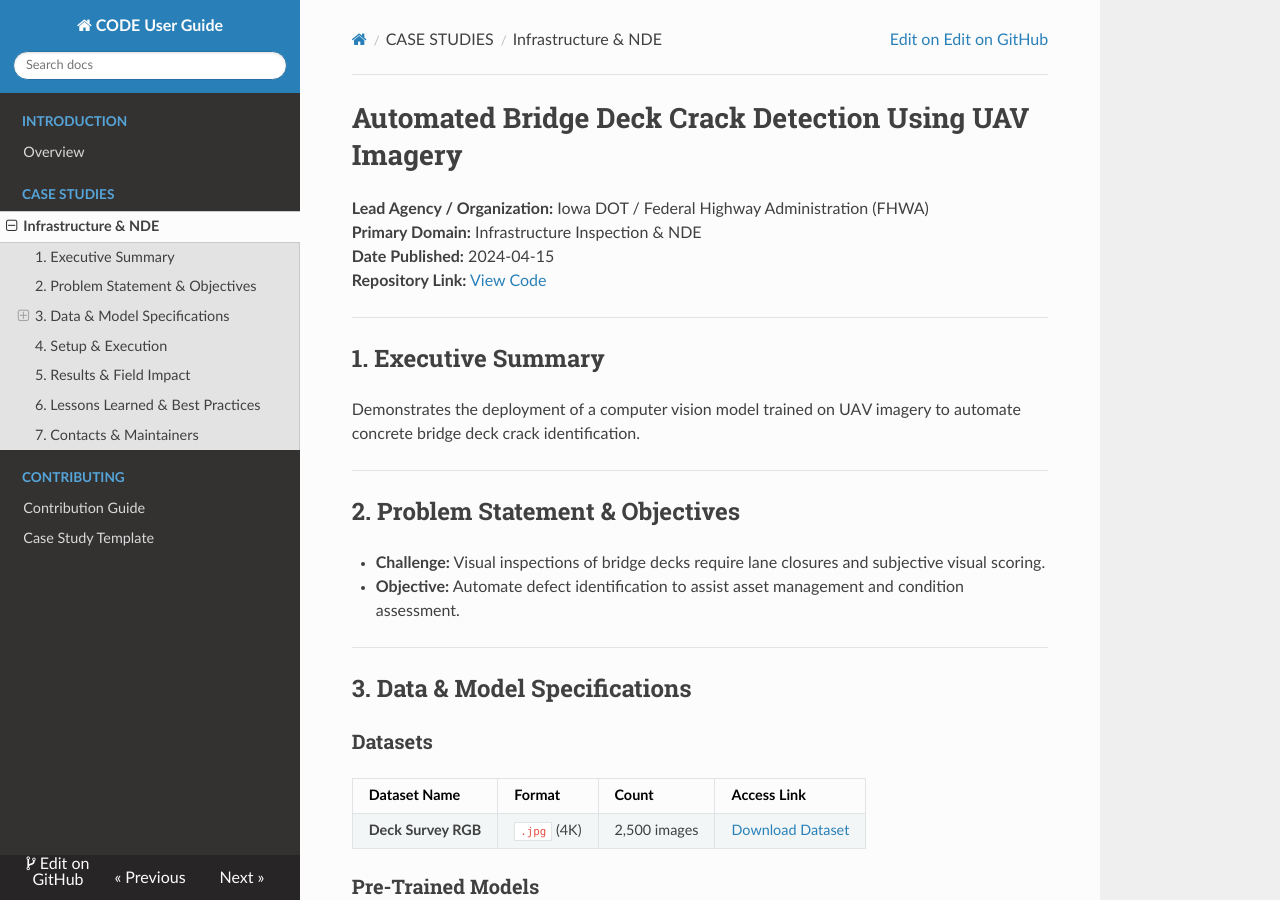
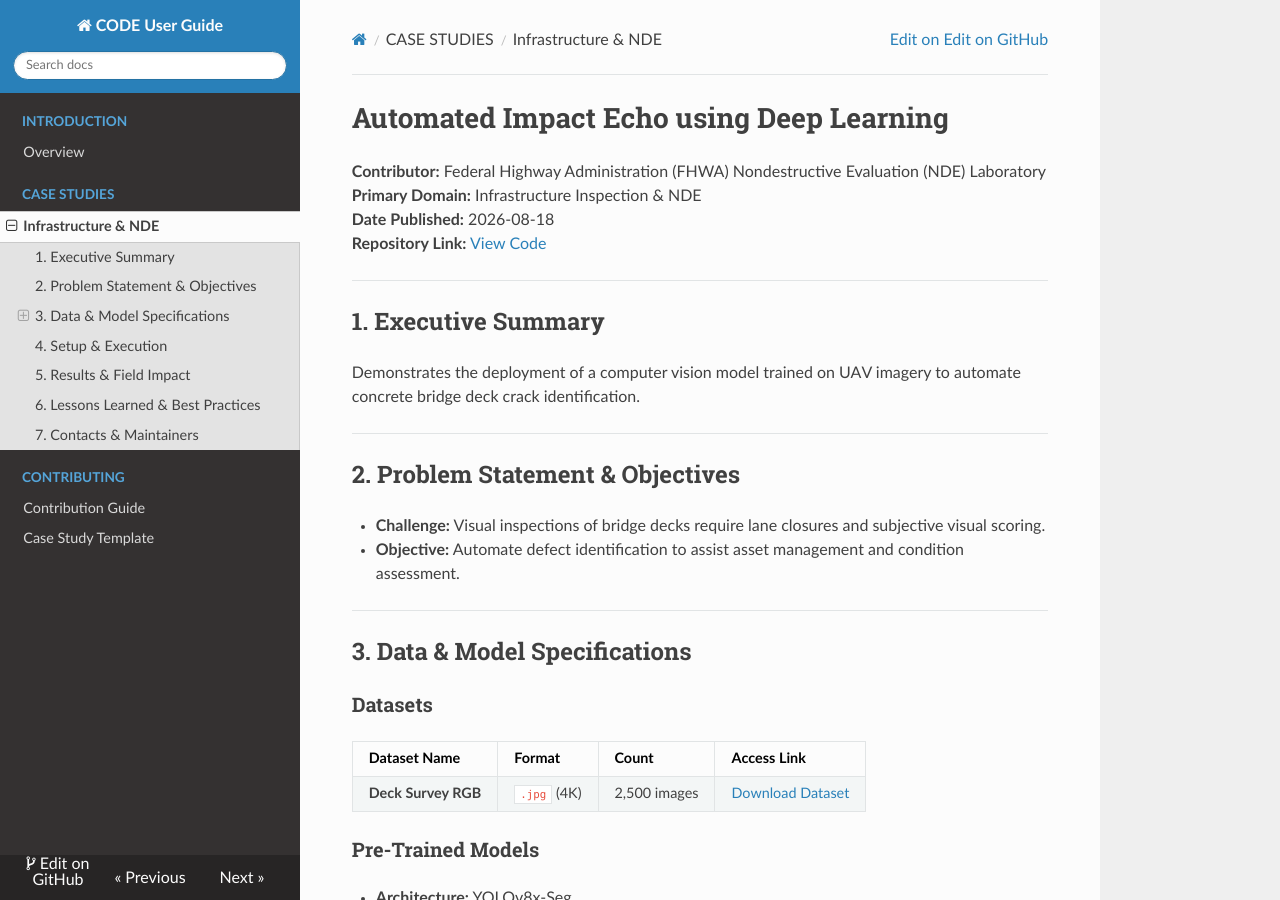
Before and after one commit to TFHRC-AI-CODE/AI-CODE, an MkDocs documentation site: the page built from docs/case-studies/infrastructure/bridge-deck-nde.md, in a window 1280 px wide and 900 px high. Built offline with MkDocs 1.6.1, drawn with Linux system fonts in a browser that asks for light colours; nearby versions of some CDN libraries.

Commit message:
Update bridge-deck-nde.md

```diff
--- a/docs/case-studies/infrastructure/bridge-deck-nde.md
+++ b/docs/case-studies/infrastructure/bridge-deck-nde.md
@@ -1,8 +1,8 @@
-# Automated Bridge Deck Crack Detection Using UAV Imagery
+# Automated Impact Echo using Deep Learning
 
-**Lead Agency / Organization:** Iowa DOT / Federal Highway Administration (FHWA)
+**Contributor:** Federal Highway Administration (FHWA) Nondestructive Evaluation (NDE) Laboratory
 **Primary Domain:** Infrastructure Inspection & NDE
-**Date Published:** 2024-04-15
+**Date Published:** 2026-08-18
 **Repository Link:** [View Code](https://github.com/TFHRC-AI-CODE/AI-CODE)
 
 ---
```
